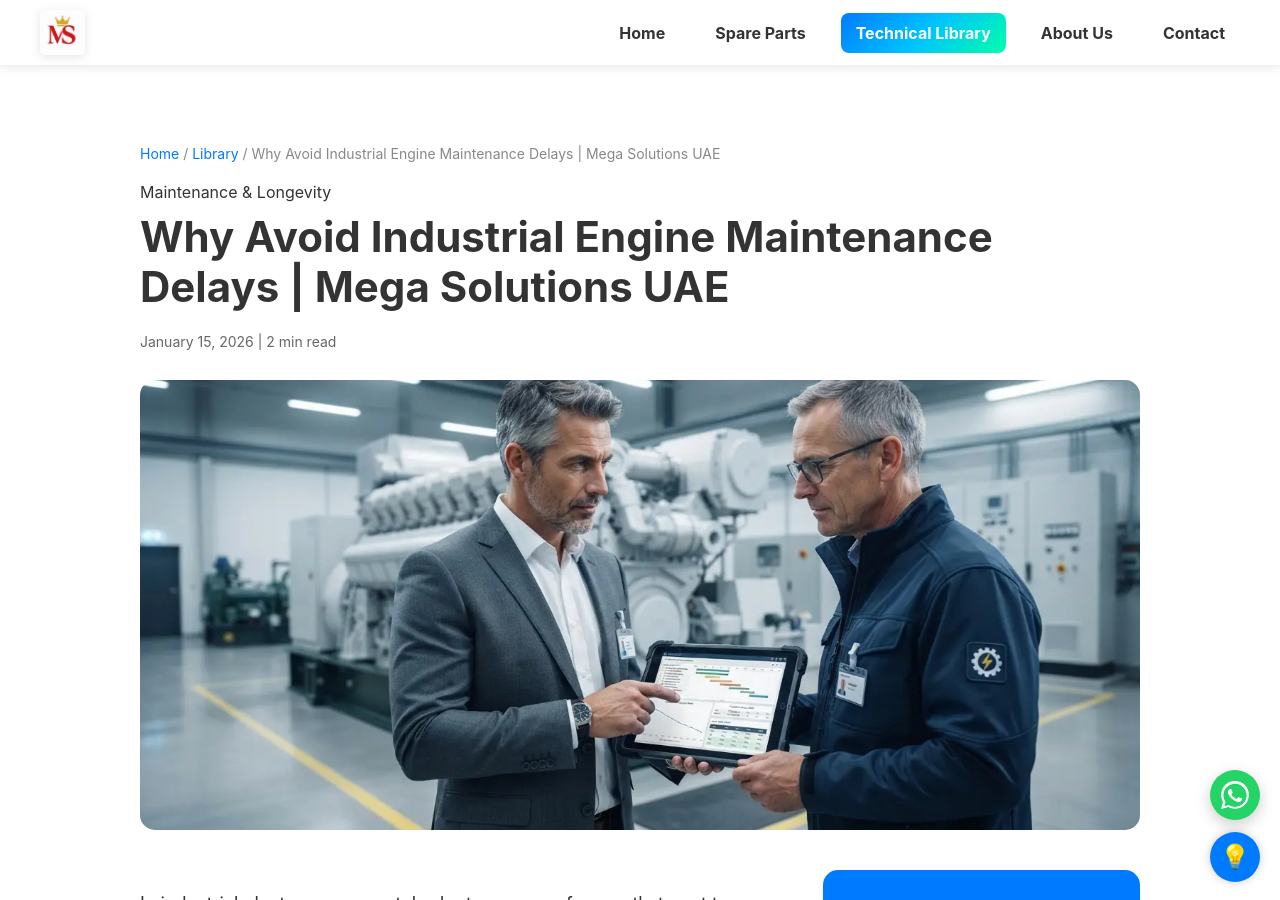
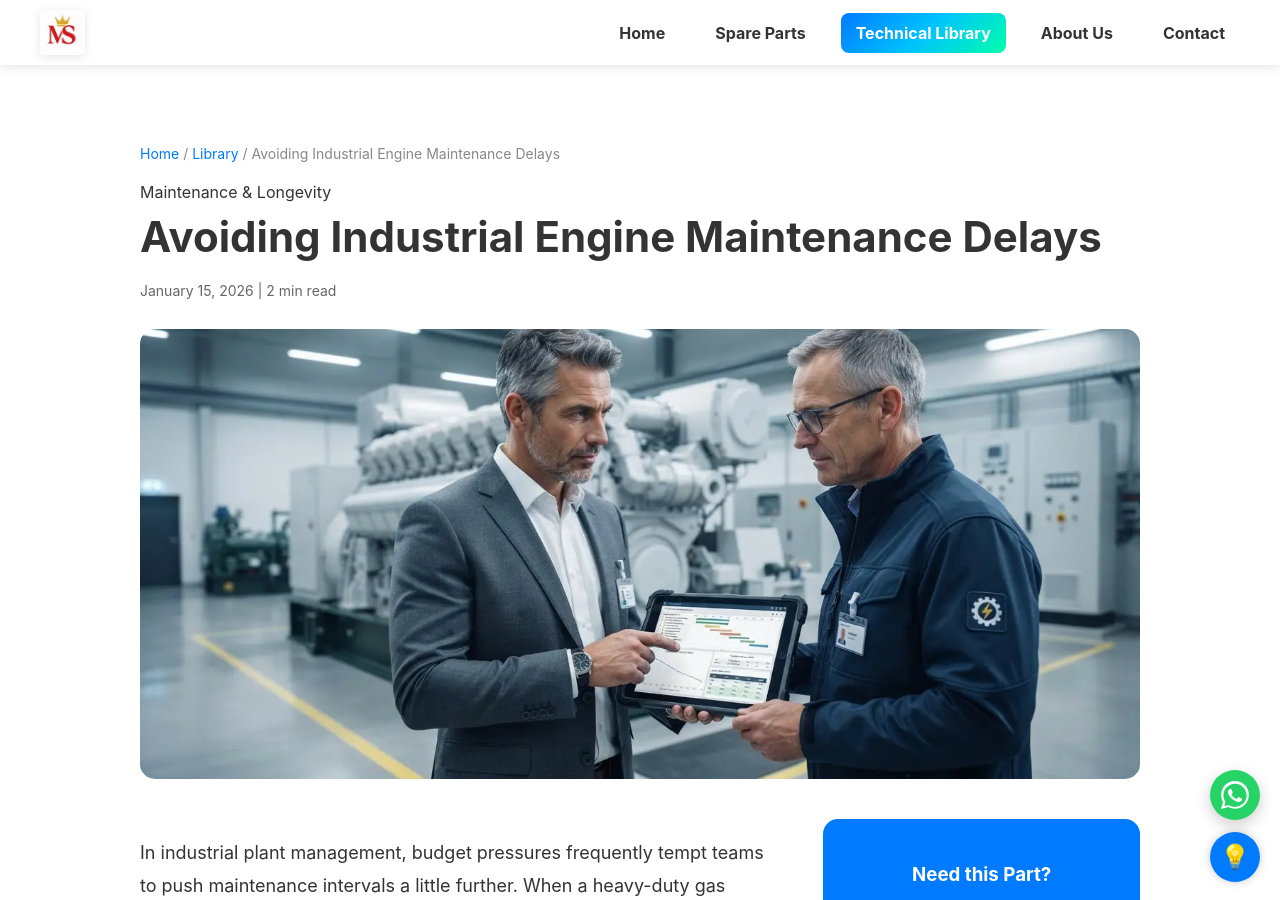
Before and after one commit to Khisal786/Mega-Solutions-UAE, a Jekyll site: the page built from _posts/2026-01-15-why-you-shouldnt-delay-engine-maintenance-on-industrial-equipment.md, in a window 1280 px wide and 900 px high. Built offline with Jekyll 4.4.1, drawn with Linux system fonts in a browser that asks for light colours.

Commit message:
Update title for engine maintenance blog post

```diff
--- a/_posts/2026-01-15-why-you-shouldnt-delay-engine-maintenance-on-industrial-equipment.md
+++ b/_posts/2026-01-15-why-you-shouldnt-delay-engine-maintenance-on-industrial-equipment.md
@@ -1,6 +1,6 @@
 ---
 layout: post
-title: "Why Avoid Industrial Engine Maintenance Delays | Mega Solutions UAE"
+title: "Avoiding Industrial Engine Maintenance Delays"
 date: 2026-01-15
 image: /assets/images/blog/delaying-engine-maintenance-costs.webp
 description: "An economic and engineering analysis of why deferring scheduled maintenance on heavy industrial gas generators leads to exponential repair costs."
```
